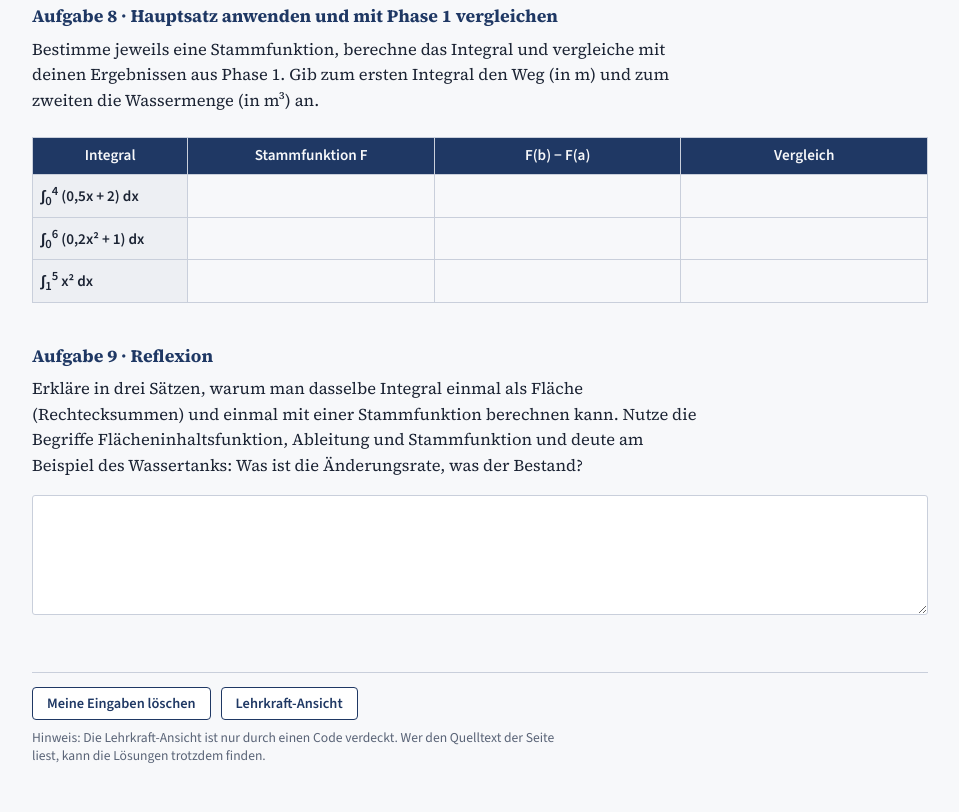
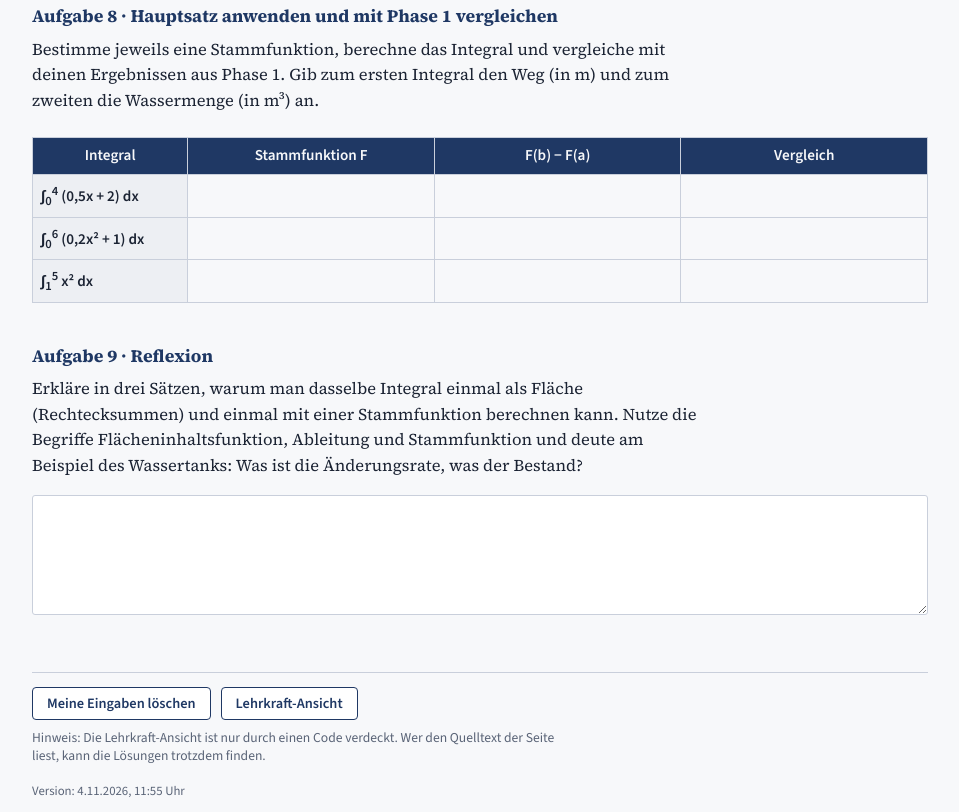
Before and after one commit to joergbertholdgnw-cmd/integral-erkunden, a plain HTML site: page arbeitsblatt-app.html in a window 1280 px wide. Shown: the part 11188-12000 px from the top of the page, without its empty margins (198-1157 px from the left). Drawn offline with nearby package versions, Linux system fonts and the light colour scheme.

Commit message:
Versionsanzeige am Seitenende (zum Prüfen, ob die aktuelle Fassung geladen ist) (#4)
Claude-Session: https://claude.ai/code/session_01J95oH6aYogxCa3shgHxrHf

Co-authored-by: Claude <noreply@anthropic.com>

```diff
--- a/arbeitsblatt-app.html
+++ b/arbeitsblatt-app.html
@@ -478,6 +478,7 @@ ul.l li{margin-bottom:4px}
   </div>
   <form id="gate" autocomplete="off"><label class="f" for="code">Code</label><input type="text" id="code" autocomplete="off"><button class="btn" type="submit">Öffnen</button></form>
   <p style="max-width:calc(70ch + 76px)">Hinweis: Die Lehrkraft-Ansicht ist nur durch einen Code verdeckt. Wer den Quelltext der Seite liest, kann die Lösungen trotzdem finden.</p>
+  <p class="stand" style="margin:18px 0 0;font:.8rem var(--sans);color:var(--muted)">Version: 4.11.2026, 11:55 Uhr</p>
 </footer>
 </div>
 
```
Also changed, not shown: index.html (+1 -0 lines).
